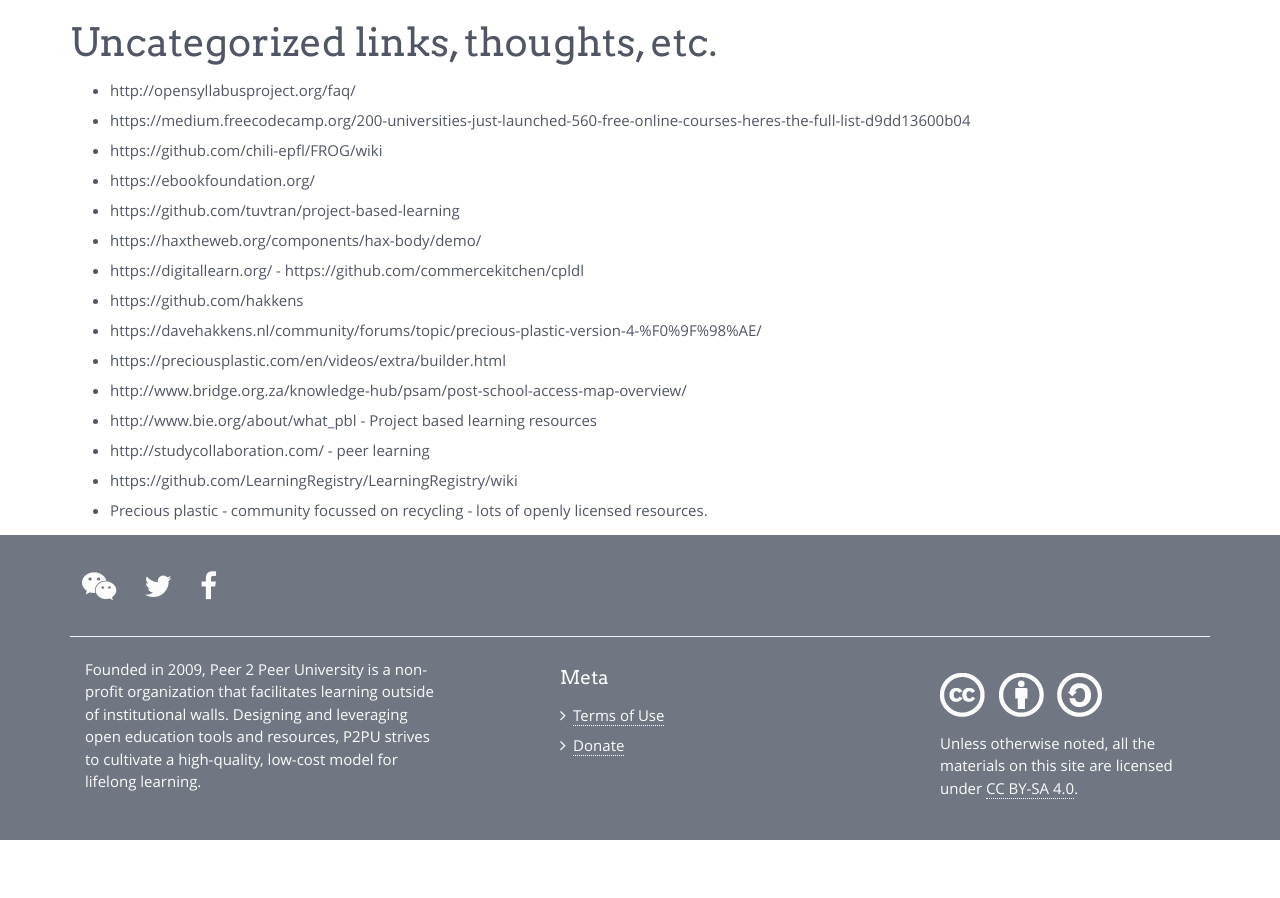
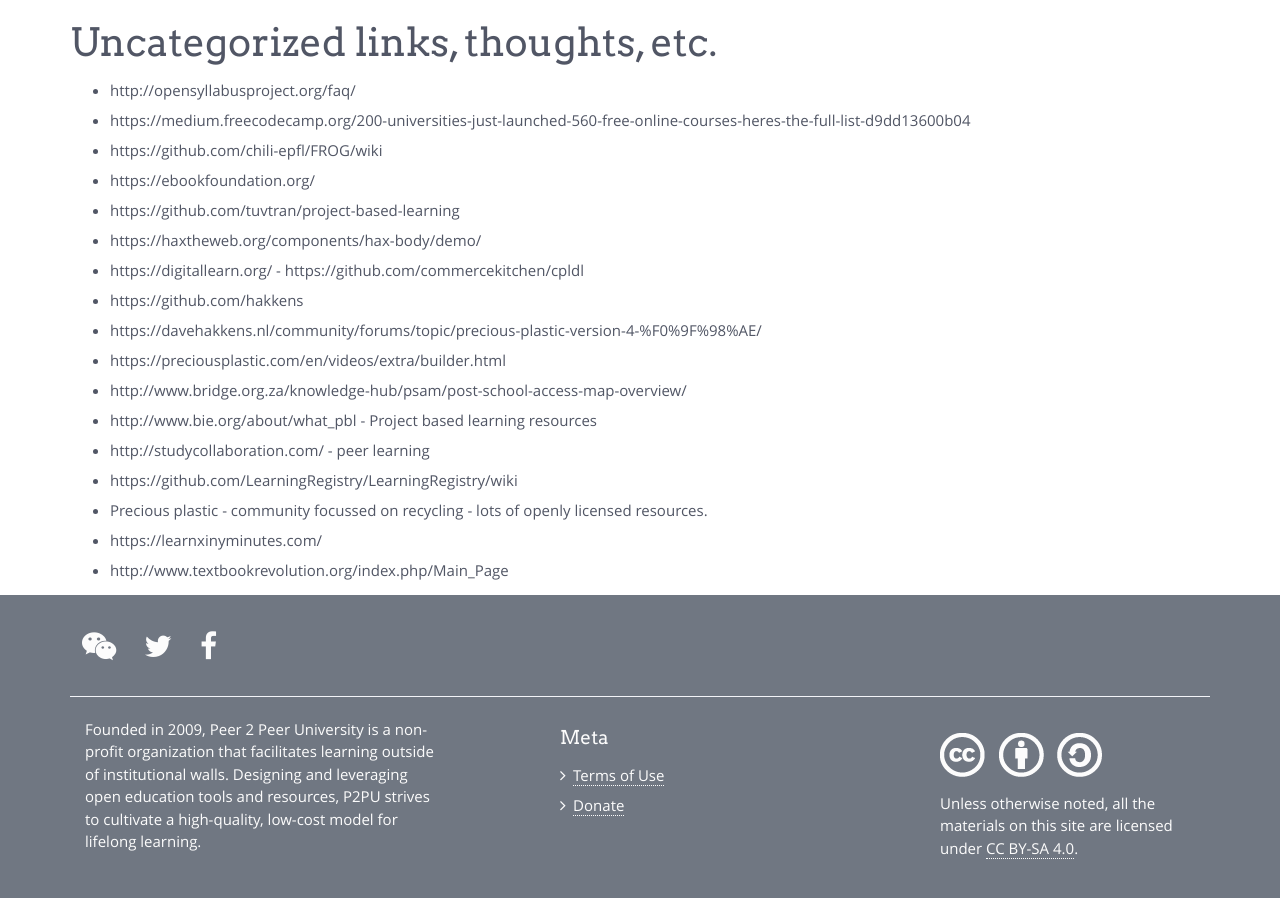
Before and after one commit to p2pu/notes-on-edtech, a Jekyll site: the page built from index.md, in a window 1280 px wide and 900 px high, scrolled down 3927 px. Built offline with Jekyll 4.4.1, drawn with Linux system fonts in a browser that asks for light colours; nearby versions of some CDN libraries; before the commit the page ends 4767 px from its top, so only the background shows below that; part of the change alters nothing that is shown.

Commit message:
Updating w/ GCF resources

```diff
--- a/index.md
+++ b/index.md
@@ -39,6 +39,7 @@ Course developers who generally retain copyright, but offer a useable portion of
  - [Udacity](https://www.udacity.com/)
  - [USA Learns](https://www.usalearns.org/)
  - [U.S. Citizenship and Immigration Services](https://www.uscis.gov/citizenship)
+ = [W3 Schools](https://www.w3schools.com/)
 
 ### Payment
 Course developers who charge for access to courses, and whose fees (in the context of learning circles) are generally covered by an institution-wide license at a public library system.
@@ -141,3 +142,5 @@ Tools for bringing OER and other learning resources offline.
  - http://studycollaboration.com/ - peer learning
  - https://github.com/LearningRegistry/LearningRegistry/wiki
  - Precious plastic - community focussed on recycling - lots of openly licensed resources.
+ - https://learnxinyminutes.com/
+ - http://www.textbookrevolution.org/index.php/Main_Page
```
